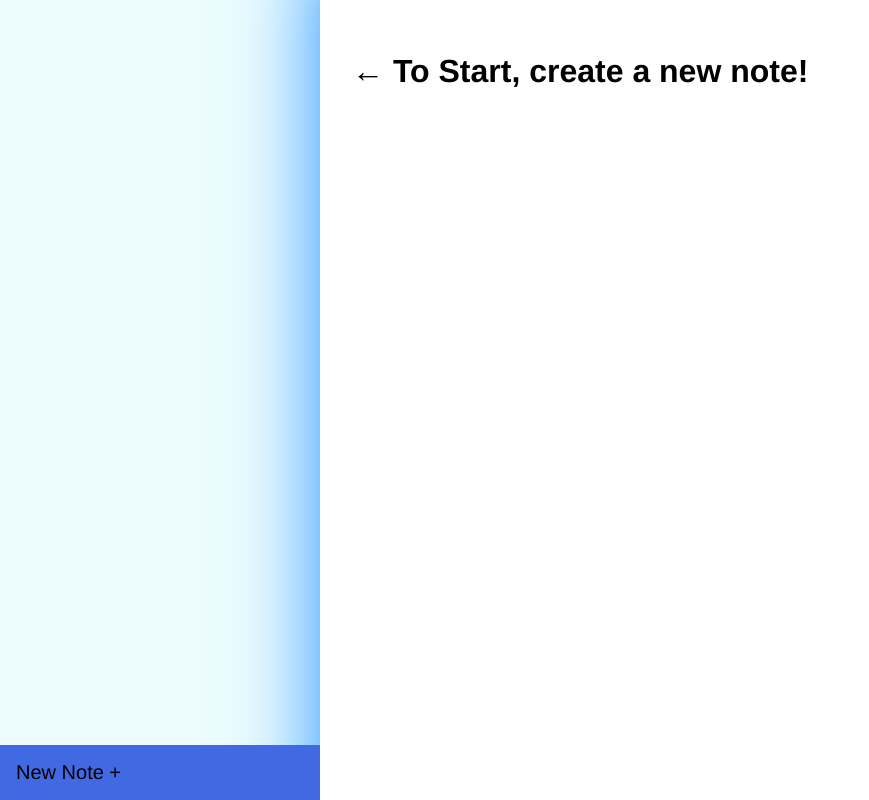
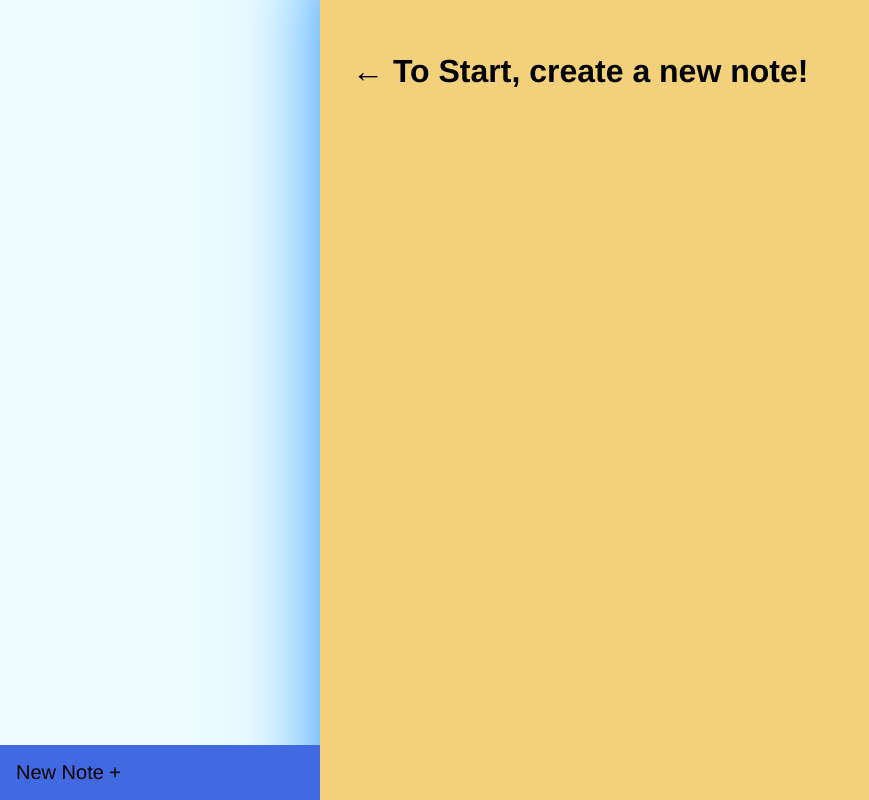
Before and after one commit to snapecode/vueNotebook, a Vue app: page / in a window 1280 px wide. Shown: the whole page, without its empty margins (0-869 px from the left). Built offline with nearby package versions, Linux system fonts and the light colour scheme.

Commit message:
//App Component - Minor tweaks before Firebase

```diff
--- a/src/components/Note.vue
+++ b/src/components/Note.vue
@@ -35,6 +35,7 @@
     width: 100%;
     padding: 2rem;
     box-shadow: 3rem 0 5rem 3rem #1e90ff;
+    background-color: #f3d17a;
   }
 
   .content, .title {
@@ -66,6 +67,7 @@
   label {
     margin-bottom: 0.5rem;
     display: inline-block;
+    color: #000000;
   }
 
   button {
@@ -74,7 +76,7 @@
     background-color: #44ab22;
     margin-right: 1rem;
     border-radius: 0.25rem;
-    color: #808080;
+    color: #000000;
     font-size: 1rem;
     cursor: pointer;
   }
```
